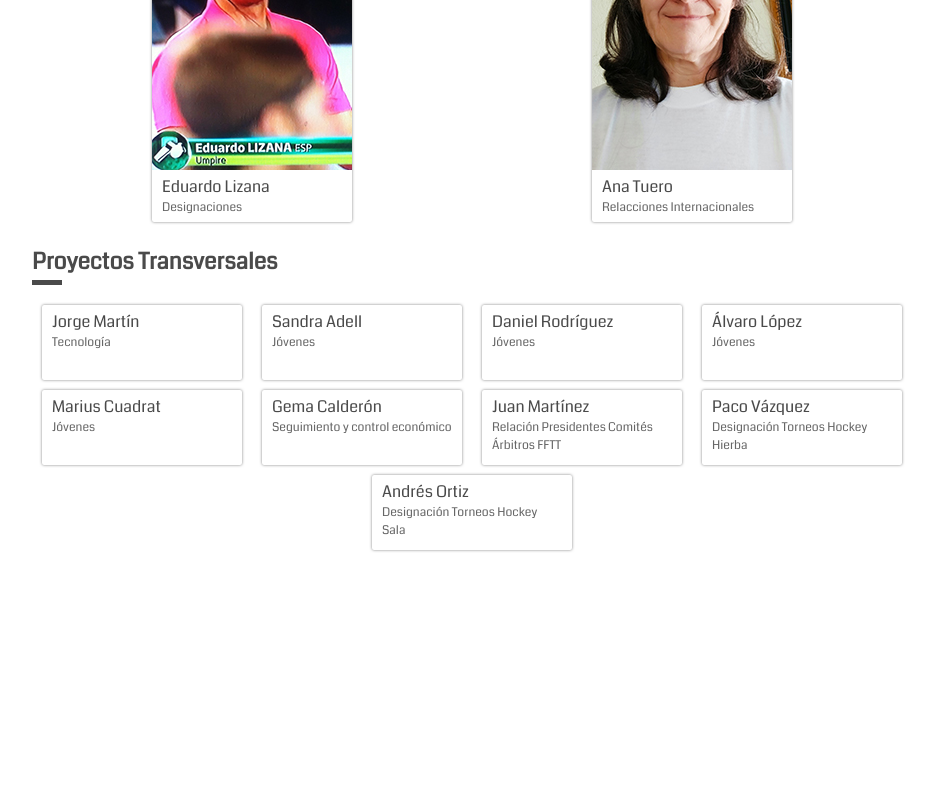
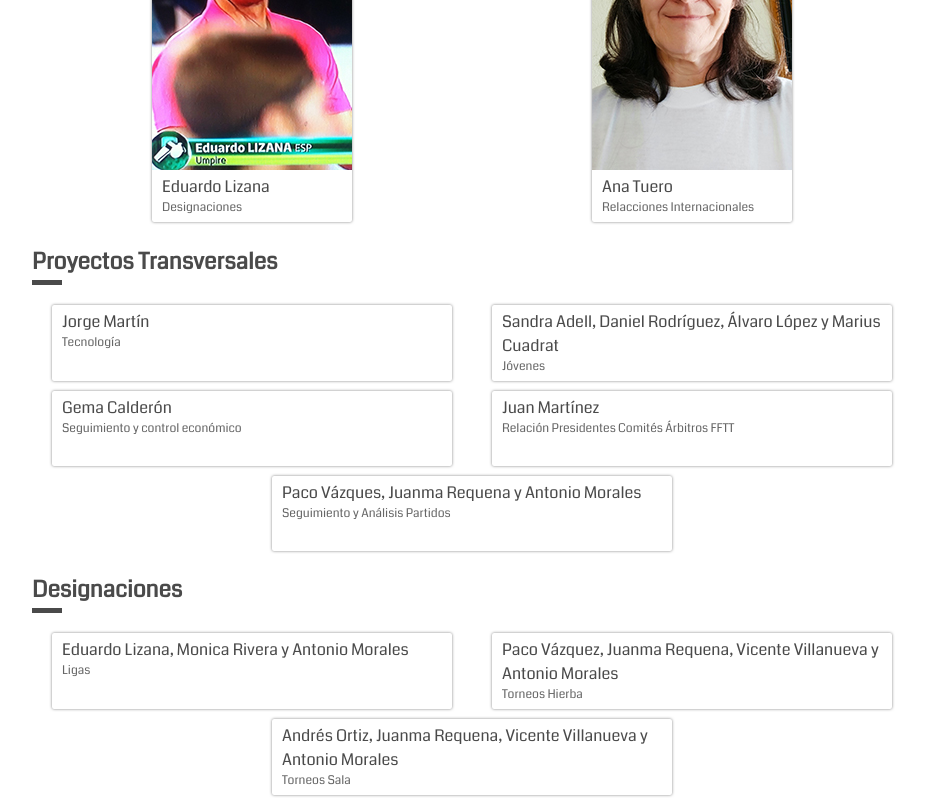
Before and after one commit to pepocivs/cna-presentation, a React (Create React App) app: page / in a window 1280 px wide. Shown: the part 1080-1880 px from the top of the page, without its empty margins (168-1103 px from the left). Before the commit the page ends 1635 px from the top, so only its background shows below. Built offline with nearby package versions, Linux system fonts and the light colour scheme; what webfontloader would draw is missing.

Commit message:
chore: adding more data

```diff
--- a/src/components/Containers/HomeContainer.jsx
+++ b/src/components/Containers/HomeContainer.jsx
@@ -28,7 +28,7 @@ const CardContainer = styled.div`
 
 const DirectorsCard = styled.div`
   position: relative;
-  width: 200px;
+  width: ${({big}) => (big) ? '400px' : '200px'};
   min-height: 75px;
   cursor: pointer;
   margin: 5px;
@@ -107,6 +107,7 @@ function HomeContainer() {
                   <DirectorsCard
                     key={director.name}
                     className="general-shadow"
+                    big={!(director.picture)}
                     onMouseEnter={e => showText(e, true)}
                     onMouseLeave={e => showText(e, false)}>
                     {director.picture ? (<DirectorsImage image={director.picture} />) : ''}
--- a/src/data/members.js
+++ b/src/data/members.js
@@ -112,22 +112,7 @@ const members = [
       },
 
       {
-        name: 'Sandra Adell',
-        position: 'Jóvenes',
-      },
-
-      {
-        name: 'Daniel Rodríguez',
-        position: 'Jóvenes',
-      },
-
-      {
-        name: 'Álvaro López',
-        position: 'Jóvenes',
-      },
-
-      {
-        name: 'Marius Cuadrat',
+        name: 'Sandra Adell, Daniel Rodríguez, Álvaro López y Marius Cuadrat',
         position: 'Jóvenes',
       },
 
@@ -142,14 +127,31 @@ const members = [
       },
 
       {
-        name: 'Paco Vázquez',
-        position: 'Designación Torneos Hockey Hierba',
+        name: 'Paco Vázques, Juanma Requena y Antonio Morales',
+        position: 'Seguimiento y Análisis Partidos',
+      },
+
+    ]
+  },
+
+  {
+    title: 'Designaciones',
+    members: [
+      {
+        name: 'Eduardo Lizana, Monica Rivera y Antonio Morales',
+        position: 'Ligas',
       },
 
       {
-        name: 'Andrés Ortiz',
-        position: 'Designación Torneos Hockey Sala',
+        name: 'Paco Vázquez, Juanma Requena, Vicente Villanueva y Antonio Morales',
+        position: 'Torneos Hierba',
       },
+
+      {
+        name: 'Andrés Ortiz, Juanma Requena, Vicente Villanueva y Antonio Morales',
+        position: 'Torneos Sala',
+      },
+
     ]
   },
 
```
